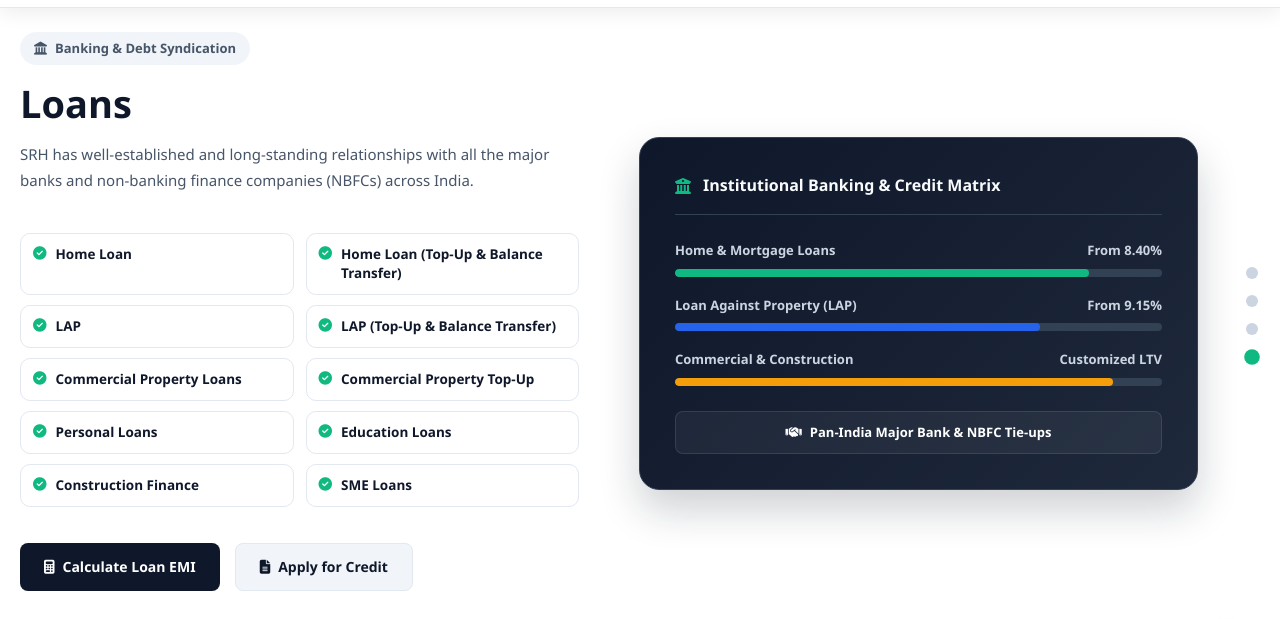
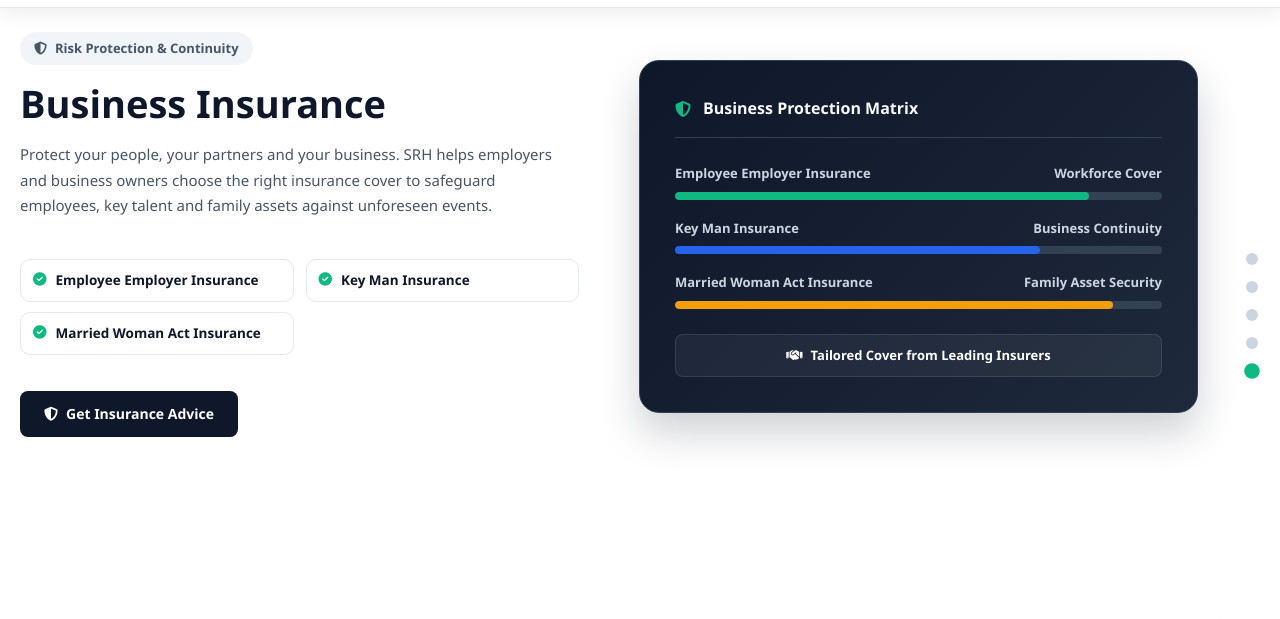
Before and after one commit to shrirenukaholdings/srhworld, a plain HTML site: page sme.html in a window 1280 px wide. Shown: the part 85-704 px from the top of the page. Drawn offline with Linux system fonts and the light colour scheme.

Commit message:
Add files via upload

```diff
--- a/sme.html
+++ b/sme.html
@@ -5,7 +5,7 @@
     <meta charset="UTF-8">
     <meta name="viewport" content="width=device-width, initial-scale=1.0">
 
-    <title>Other Business - Loans, MSME & Real Estate | SRH World</title>
+    <title>Other Business - Business Insurance, Loans, MSME & Real Estate | SRH World</title>
 
     <!-- Font Awesome -->
     <link rel="stylesheet"
@@ -253,6 +253,13 @@
                             <ul class="horizontal-dropdown">
 
                                 <li>
+                                    <a href="./sme.html#business-insurance">
+                                        <i class="fas fa-shield-halved dropdown-icon"></i>
+                                        Business Insurance
+                                    </a>
+                                </li>
+
+                                <li>
                                     <a href="./sme.html#loans">
                                         <i class="fas fa-landmark dropdown-icon"></i>
                                         Loans
@@ -362,8 +369,16 @@
     <nav class="services-anchor-nav"
         aria-label="Other Business Navigation">
 
+        <a href="#business-insurance"
+            class="anchor-dot active"
+            title="Business Insurance">
+
+            <span>Business Insurance</span>
+
+        </a>
+
         <a href="#loans"
-            class="anchor-dot active"
+            class="anchor-dot"
             title="Loans">
 
             <span>Loans</span>
@@ -405,7 +420,178 @@
 
 
         <!-- =====================================================
-             1. LOANS
+             1. BUSINESS INSURANCE
+             ===================================================== -->
+
+        <section class="stack-slide"
+            id="business-insurance">
+
+            <div class="service-slide-container">
+
+                <!-- Content -->
+                <div class="service-content-card">
+
+                    <div class="service-tag-chip">
+
+                        <i class="fas fa-shield-halved"></i>
+
+                        Risk Protection & Continuity
+
+                    </div>
+
+
+                    <h2 class="service-main-heading">
+                        Business Insurance
+                    </h2>
+
+
+                    <div class="service-body-copy">
+
+                        <p>
+                            Protect your people, your partners and your
+                            business. SRH helps employers and business
+                            owners choose the right insurance cover to
+                            safeguard employees, key talent and family
+                            assets against unforeseen events.
+                        </p>
+
+                    </div>
+
+
+                    <div class="service-pill-list" aria-label="Business insurance types">
+
+                        <span><i class="fas fa-check-circle" aria-hidden="true"></i><span>Employee Employer Insurance</span></span>
+                        <span><i class="fas fa-check-circle" aria-hidden="true"></i><span>Key Man Insurance</span></span>
+                        <span><i class="fas fa-check-circle" aria-hidden="true"></i><span>Married Woman Act Insurance</span></span>
+
+                    </div>
+
+
+                    <div class="service-action-bar">
+
+                        <a href="./contact.html"
+                            class="admin-btn-primary">
+
+                            <i class="fas fa-shield-halved"></i>
+
+                            Get Insurance Advice
+
+                        </a>
+
+                    </div>
+
+                </div>
+
+
+                <!-- Visual -->
+                <div class="service-visual-showcase">
+
+                    <div class="visual-glass-card">
+
+                        <div class="visual-card-header">
+
+                            <i class="fas fa-shield-halved"
+                                style="color: #10b981;"></i>
+
+                            <span>
+                                Business Protection Matrix
+                            </span>
+
+                        </div>
+
+
+                        <div class="allocation-bars">
+
+                            <div class="alloc-item">
+
+                                <div class="alloc-labels">
+
+                                    <span>
+                                        Employee Employer Insurance
+                                    </span>
+
+                                    <strong>
+                                        Workforce Cover
+                                    </strong>
+
+                                </div>
+
+                                <div class="alloc-progress">
+
+                                    <span style="width: 85%; background: #10b981;"></span>
+
+                                </div>
+
+                            </div>
+
+
+                            <div class="alloc-item">
+
+                                <div class="alloc-labels">
+
+                                    <span>
+                                        Key Man Insurance
+                                    </span>
+
+                                    <strong>
+                                        Business Continuity
+                                    </strong>
+
+                                </div>
+
+                                <div class="alloc-progress">
+
+                                    <span style="width: 75%; background: #2563eb;"></span>
+
+                                </div>
+
+                            </div>
+
+
+                            <div class="alloc-item">
+
+                                <div class="alloc-labels">
+
+                                    <span>
+                                        Married Woman Act Insurance
+                                    </span>
+
+                                    <strong>
+                                        Family Asset Security
+                                    </strong>
+
+                                </div>
+
+                                <div class="alloc-progress">
+
+                                    <span style="width: 90%; background: #f59e0b;"></span>
+
+                                </div>
+
+                            </div>
+
+                        </div>
+
+
+                        <div class="visual-stat-pill">
+
+                            <i class="fas fa-handshake"></i>
+
+                            Tailored Cover from Leading Insurers
+
+                        </div>
+
+                    </div>
+
+                </div>
+
+            </div>
+
+        </section>
+
+
+        <!-- =====================================================
+             2. LOANS
              ===================================================== -->
 
         <section class="stack-slide"
@@ -591,7 +777,7 @@
 
 
         <!-- =====================================================
-             2. MSME & SME LOANS
+             3. MSME & SME LOANS
              ===================================================== -->
 
         <section class="stack-slide"
@@ -1240,6 +1426,10 @@
 
                             </option>
 
+                            <option value="Business Insurance">
+                                Business Insurance
+                            </option>
+
                             <option value="Loans">
                                 Loans
                             </option>
@@ -1445,8 +1635,8 @@
                         </span>
 
                         <p>
-                            <a href="tel:8484914844">
-                                +91 84849 14844
+                            <a href="tel:9833103638">
+                                +91 98331 03638
                             </a>
                         </p>
 
```
